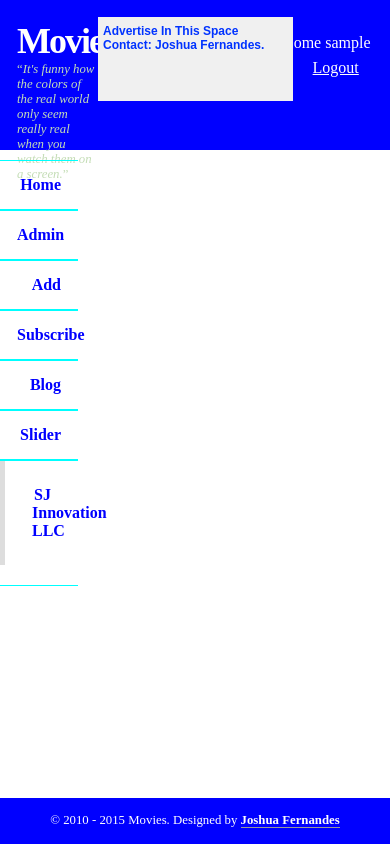
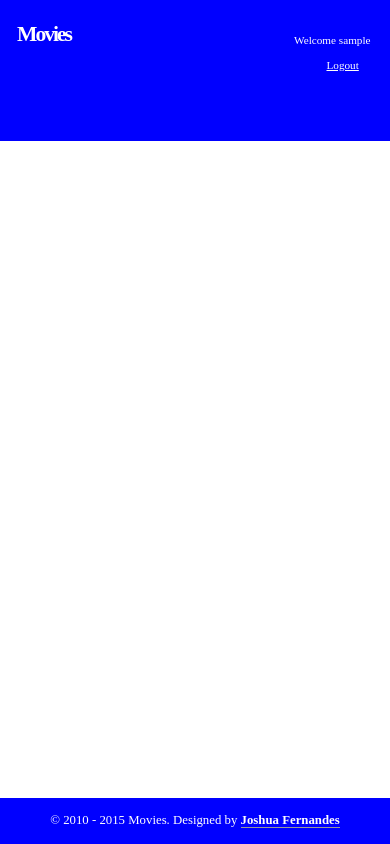
Before and after one commit to joshua1234511/movies, a PHP site: page /Admin/index.php in a window 390 px wide. Run offline with PHP 8.4, Linux system fonts and the light colour scheme; the visitor is signed in with stand-in values (Sample User, id 1); tables that the repository leaves empty or names only in its code hold one stand-in row (values such as "Sample post"); some libraries are stand-ins or nearby versions; some web fonts are replaced.

Commit message:
css changes

```diff
--- a/Header/header.php
+++ b/Header/header.php
@@ -29,9 +29,9 @@
 <body>
 <section id="body" class="width">
 <header>
-<h1><a href="#">Movies</a></h1>
+<h1><a class="movies" href="#">Movies</a></h1>
 <h2>“<i>It's funny how the colors of the real world only seem really real when you watch them on a screen.</i>”</h2>
-<iframe id="NewsWindow" src="<?php echo $src ; ?>" width="50%"  height="10%" marginwidth="0" marginheight="0" frameborder="0" scrolling="no"></iframe>
+<iframe id="NewsWindow" src="<?php echo $src ; ?>" width="40%"  height="10%" marginwidth="0" marginheight="0" frameborder="0" scrolling="no"></iframe>
 <?php
 session_start();
 if(isset($_SESSION['username']) && !empty($_SESSION['username'])) { ?>
@@ -57,6 +57,18 @@
 }
 ?>
 </header>
+<nav id="smallnav">
+<ul >
+<li <?php if($site === $actual_link) {?> class="selected-item" <?php } ?>><a href="<?php echo $site ?>">Home</a></li>
+<li <?php if($admin === $actual_link) {?> class="selected-item" <?php } ?>><a href="<?php echo $admin ?>">Admin</a></li>
+<?php if(isset($_SESSION['username']) && !empty($_SESSION['username'])) { ?>
+<li <?php if($add === $actual_link) {?> class="selected-item" <?php } ?>><a href="<?php echo $add ?>">Add</a></li>
+<?php } ?>
+<li <?php if($Subscribe === $actual_link) {?> class="selected-item" <?php } ?>><a href="<?php echo $Subscribe ?>" >Subscribe</a></li>
+<li <?php if($blog === $actual_link) {?> class="selected-item" <?php } ?>><a href="<?php echo $blog ?>" >Blog</a></li>
+<li <?php if($slider === $actual_link) {?> class="selected-item" <?php } ?>><a href="<?php echo $slider ?>" >Slider</a></li>
+</ul>
+</nav>
 <aside id="sidebar" class="column-left">
 <nav id="mainnav">
 <ul>
@@ -68,7 +80,7 @@
 <li <?php if($Subscribe === $actual_link) {?> class="selected-item" <?php } ?>><a href="<?php echo $Subscribe ?>" >Subscribe</a></li>
 <li <?php if($blog === $actual_link) {?> class="selected-item" <?php } ?>><a href="<?php echo $blog ?>" >Blog</a></li>
 <li <?php if($slider === $actual_link) {?> class="selected-item" <?php } ?>><a href="<?php echo $slider ?>" >Slider</a></li>
-<li>
+<li class="social">
 <?php
 if($site === $actual_link){
 include ("Social/facebook.php");
--- a/Login/log.txt
+++ b/Login/log.txt
@@ -3,3 +3,4 @@
 Login on page :http://.movies.sj/Login/pass.php Login timeStamp: 1443425703 Login done:Joshua Fernandes
 Logout on page :http://.movies.sj/Login/logout.php Logout timeStamp: 1443439472 Logout done
 Login on page :http://.movies.sj/Login/pass.php Login timeStamp: 1443439484 Login done:Joshua Fernandes
+Login on page :http://.movies.sj/Login/pass.php Login timeStamp: 1443503871 Login done:Joshua Fernandes
--- a/css/styles.css
+++ b/css/styles.css
@@ -1,3 +1,83 @@
+@media screen and (max-width : 960px){
+nav#smallnav{
+	display: block;
+}
+header h2 {
+display: none;
+}
+nav#mainnav li.social {
+display: none;
+}
+header {
+    height: 10%;
+}
+aside#sidebar {
+	width:20%;
+	position: fixed;
+    top: 21%;
+}
+}
+@media screen and (max-width : 760px){
+
+img#displayImg{
+	height:50%; width:70%
+}
+aside#sidebar {
+	display: none;
+}
+a[data-title]:hover:after {
+	display: none;
+}
+nav#mainnav li.social {
+display: none;
+}
+header iframe#NewsWindow{
+display: none;
+}
+nav#smallnav{
+	display: block;
+}
+nav#smallnav ul{
+	position: fixed;
+    top: 30%;
+    margin: 0;
+    padding: 0;
+    list-style-type: none;
+}
+nav#smallnav ul li { display: block; }
+header h2 {
+display: none;
+}
+header a#logout {
+	text-align: left;
+	top:5%;
+	right: 8%;
+	position: fixed;
+	color: #fff;
+	font-size: .7em;
+}
+header label#name {
+	text-align: left;
+	top:2%;
+	right: 5%;
+	position: fixed;
+	color: #fff;
+    font-size: .7em;
+}
+
+header form#myForm1 {
+	 font-size: .7em;
+	 width:auto;
+}
+header form#myForm2 {
+	 font-size: .7em;
+	 width:auto;
+}
+header h1 a.movies{
+	font-size: .9em;
+}
+
+}
 /* vietnamese */
 @font-face {
   font-family: 'Source Sans Pro';
@@ -244,7 +324,7 @@
 	background: blue;
 	width: 100%;
     position:fixed;
-    height: 13%;
+    height: 12%;
 }
 header h1 {
 	text-align: left;
@@ -347,7 +427,9 @@
 	margin: 0;
 	list-style: none;
 }
-
+nav#smallnav{
+display: none;
+}
 nav#mainnav li {
 	padding:0;
 	border-bottom: 1px solid #00FFFF;
@@ -377,7 +459,6 @@
 	font-weight:  bold;
 	text-decoration: none;
 }
-
 
 
 
```
